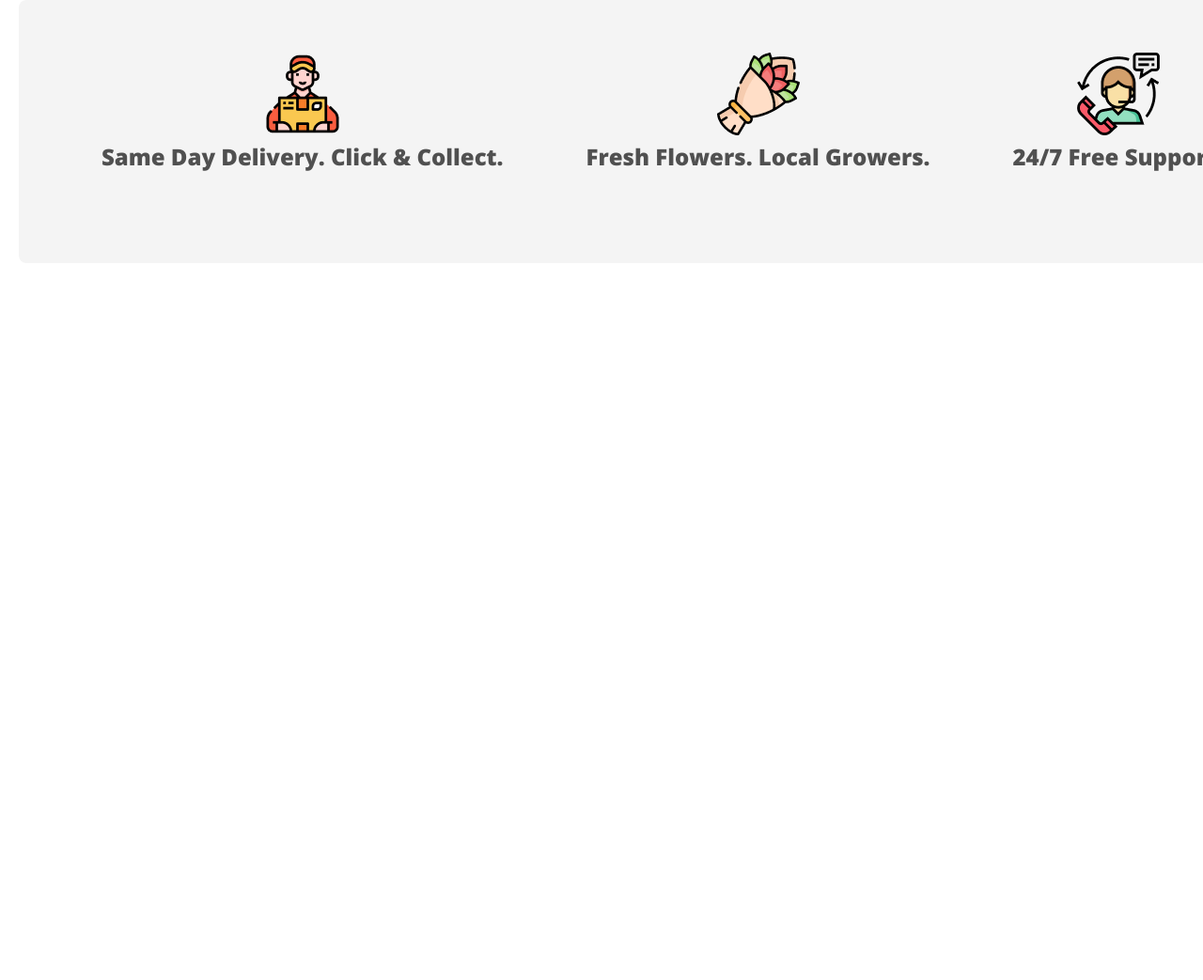
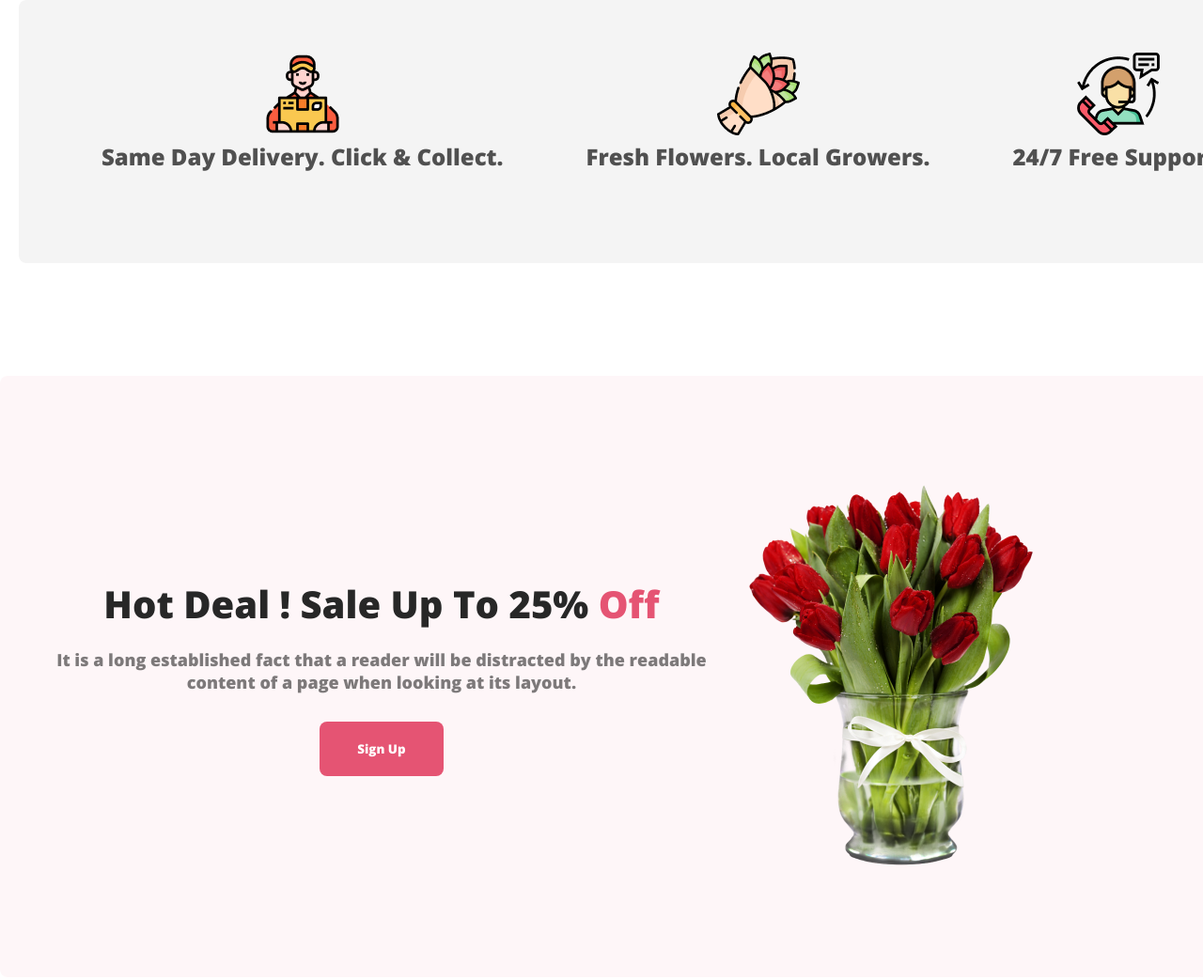
Before and after one commit to IsrakUAP/flower-shop-assignment, a plain HTML site: page index.html in a window 1280 px wide. Shown: the part 1913-2956 px from the top of the page at 94% size. Before the commit the page ends 2213 px from the top, so only its background shows below. Drawn offline with nearby package versions, Linux system fonts and the light colour scheme.

Commit message:
sale-container added

```diff
--- a/index.html
+++ b/index.html
@@ -1,38 +1,47 @@
 <!DOCTYPE html>
 <html lang="en">
+
 <head>
     <meta charset="UTF-8">
     <meta name="viewport" content="width=device-width, initial-scale=1.0">
     <title>Flower Shop</title>
-    <link rel="shortcut icon" href="./icon/184-1842380_5-971-free-vector-icons-grass-and-flowers-icon.png" type="image/x-icon">
+    <link rel="shortcut icon" href="./icon/184-1842380_5-971-free-vector-icons-grass-and-flowers-icon.png"
+        type="image/x-icon">
     <link rel="preconnect" href="https://fonts.googleapis.com">
-<link rel="preconnect" href="https://fonts.gstatic.com" crossorigin>
-<link href="https://fonts.googleapis.com/css2?family=Open+Sans:wght@800&display=swap" rel="stylesheet">
+    <link rel="preconnect" href="https://fonts.gstatic.com" crossorigin>
+    <link href="https://fonts.googleapis.com/css2?family=Open+Sans:wght@800&display=swap" rel="stylesheet">
     <link rel="stylesheet" href="./style/style.css">
 
 </head>
+
 <body>
     <header>
         <section class="header-container">
             <div class="header-details">
                 <h1 class="header-title">Let's make<br> beautiful flowers a<br> part of your life.</h1>
-                <p class="header-text">It is a long established fact that a reader will be distracted by the readable<br> content of a page when looking at its layout. The point of using Lorem Ipsum is<br> that it has a more-or-less normal distribution of letters.</p>
+                <p class="header-text">It is a long established fact that a reader will be distracted by the
+                    readable<br> content of a page when looking at its layout. The point of using Lorem Ipsum is<br>
+                    that it has a more-or-less normal distribution of letters.</p>
                 <button class="btn">Shop Now</button>
             </div>
             <img class="header-flower-image" src="./Flower Asset/pngwing 10.png" alt="">
         </section>
         <section class="feature-header">
             <h3>Our Featured Flowers</h3>
-            <p class="header-text">It is a long established fact that a reader will be distracted by the readable<br> content of a page when looking at its layout.</p>
+            <p class="header-text">It is a long established fact that a reader will be distracted by the readable<br>
+                content of a page when looking at its layout.</p>
             <div class="featured-flowers">
                 <div class="flower-tree" id="flower-one"><img src="./Flower Asset/pngwing 6.png" alt=""></div>
                 <div class="flower-tree" id="flower-two"><img src="./Flower Asset/pngwing 5.png" alt=""></div>
                 <div class="flower-tree" id="flower-three"><img src="./Flower Asset/pngwing 7.png" alt=""></div>
             </div>
             <div class="flower-underline">
-                <p>Pink Flower Tree<p>
-                <p>Pink Flower Tree<p>
-                <p>Pink Flower Tree<p>
+                <p>Pink Flower Tree
+                <p>
+                <p>Pink Flower Tree
+                <p>
+                <p>Pink Flower Tree
+                <p>
             </div>
             <div class="support-container">
                 <div>
@@ -51,10 +60,20 @@
         </section>
     </header>
     <main>
+        <section class="sale-container">
+            <div class="sale-details">
+                <h3>Hot Deal ! Sale Up To 25% <span>Off</span></h3>
+                <p>It is a long established fact that a reader will be distracted by the readable<br> content of a page
+                    when looking at its layout.</p>
+                <button class="btn">Sign Up</button>
+            </div>
+            <img src="./Flower Asset/pngwing 8.png" alt="">
+        </section>
 
     </main>
     <footer>
 
     </footer>
 </body>
+
 </html>
--- a/style/style.css
+++ b/style/style.css
@@ -53,7 +53,6 @@
 
 .feature-header h3 {
     font-size: 40px;
-    font-style: normal;
     font-weight: 800;
     color: #272727;
     margin-bottom: 20px;
@@ -138,3 +137,41 @@
     font-weight: 600;
     line-height: 35px;
 }
+
+.sale-container {
+    display: flex;
+    justify-content: space-evenly;
+    margin-top: 100px;
+    padding: 20px;
+    align-items: center;
+    border-radius: 8px;
+    background-color: rgba(229, 84, 115, 0.05);
+    margin-bottom: 100px;
+    width: 100%;
+    height: 600px;
+}
+.sale-container img{
+    padding-right: 150px;
+}
+.sale-details {
+    text-align: center;
+}
+
+.sale-details h3 {
+    margin-bottom: 20px;
+    color: #272727;
+
+    font-size: 40px;
+    font-weight: 800;
+}
+
+.sale-container h3 span {
+    color: #E55473;
+}
+
+.sale-container p {
+    color: rgba(39, 39, 39, 0.60);
+    text-align: center;
+    font-size: 18px;
+    font-weight: 400;
+}
```
